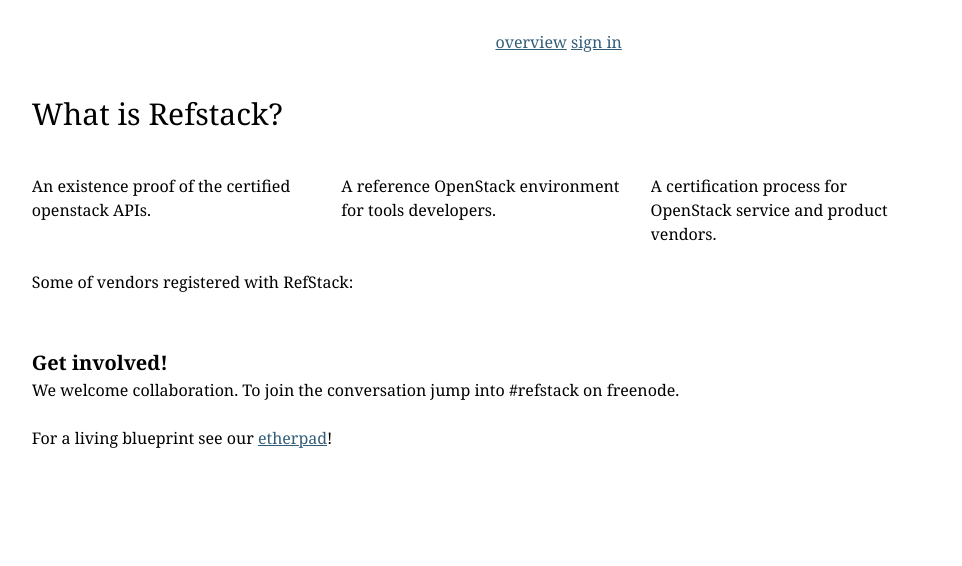
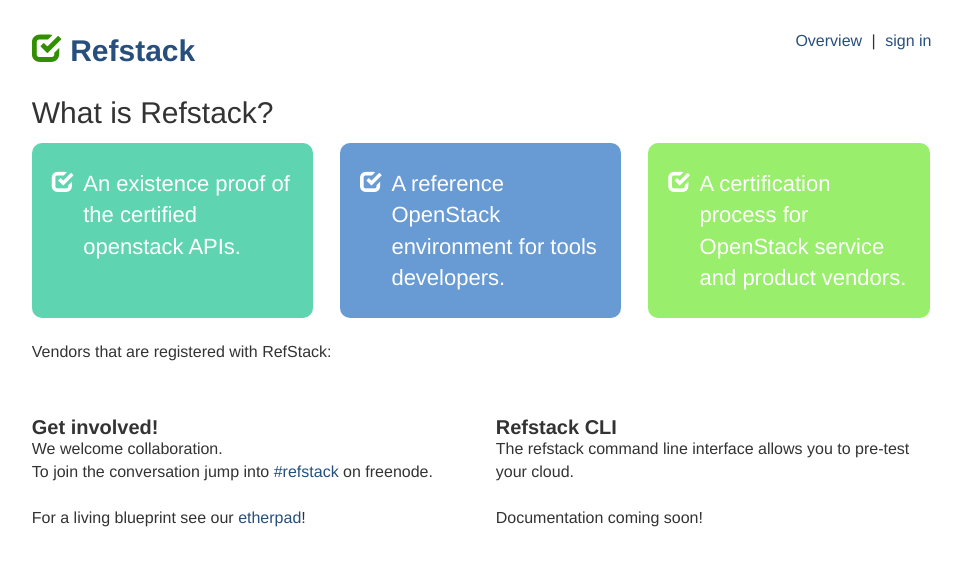
Before and after one commit to openstack-archive/refstack, a Flask app: page / in a window 1280 px wide. Shown: the top 566 px of the page, without its empty margins (159-1121 px from the left). Run offline with Flask 2, Linux system fonts and the light colour scheme; some libraries are stand-ins or nearby versions.

Commit message:
initical superfiscial update of templates and css

```diff
--- a/refstack/static/refstack.css
+++ b/refstack/static/refstack.css
@@ -1,12 +1,23 @@
 body {
-    font-family: 'Georgia', serif;
+    font-family: helvetica, san-serif;
     font-size: 16px;
     margin: 30px;
     padding: 0;
 }
 
+.unit {
+    margin: 0px;
+    padding: 0px;
+}
+
 a {
-    color: #335E79;
+    color: #274F7D;
+    text-decoration: none;
+}
+
+a:hover{
+    text-decoration: underline;
+    color: #274F7D;
 }
 
 p.message {
@@ -21,14 +32,52 @@
     background: #EBCACA;
 }
 
-.navigation li { display: inline;}
+.navigation{
+    display: block;
+    float: right;
+}
+.navigation li {
+    display: inline-block;
+    padding-left: 5px;
+
+}
 
 input {
-    font-family: 'Georgia', serif;
+    font-family: helvetica, san-serif;
     font-size: 16px;
     border: 1px solid black;
     color: #335E79;
     padding: 2px;
+}
+
+
+
+h1, h2, h3, h4 {
+    font-weight: normal;
+    font-family: helvetica, san-serif;
+    margin:0px;
+    padding: 0px;
+}
+
+h2{
+    font-size: 18px;
+    margin-bottom: 0px !important;
+}
+
+.logo{
+    display: block;
+    height: 50px;
+
+    color: #274F7D;
+    font-size: 30px;
+    font-weight: bold;
+}
+a.logo:hover{
+    text-decoration: none;
+    color: #274F7D;
+}
+.logo span{
+    color: #329000;
 }
 
 input[type="submit"] {
@@ -42,6 +91,33 @@
     padding-left: 24px;
 }
 
-h1, h2 {
-    font-weight: normal;
+.left{
+    background-color: #5FD4B1;
 }
+.center{
+    background-color: #689AD3;
+}
+.right{
+    background-color: #99EE6B;
+}
+
+.option{
+    border-radius: 10px;
+    padding: 25px 20px;
+    color: white;
+    height: 175px;
+    font-size: 22px;
+}
+.option p{
+    display: block;
+    width: 210px;
+    float: right;
+}
+
+.panel-heading{
+    font-weight: bold;
+}
+.panel-heading span{
+    color: #274F7D;
+    margin-right: 6px;
+}
--- a/refstack/templates/index.html
+++ b/refstack/templates/index.html
@@ -4,28 +4,38 @@
         <div class="unit span-grid">
             <h2>What is Refstack?</h2>
         </div>
-        <div class="unit one-of-three">
-            An existence proof of the certified openstack APIs.
+        <div class="unit one-of-three left option">
+            <span class="glyphicon glyphicon-check"></span>
+            <p>An existence proof of the certified openstack APIs.</p>
         </div>
-        <div class="unit one-of-three">
-            A reference OpenStack environment for tools developers.
+        <div class="unit one-of-three center option">
+            <span class="glyphicon glyphicon-check"></span>
+            <p>A reference OpenStack environment for tools developers.</p>
         </div>
-        <div class="unit one-of-three">
-            A certification process for OpenStack service and product vendors.
+        <div class="unit one-of-three right option">
+            <span class="glyphicon glyphicon-check"></span>
+            <p>A certification process for OpenStack service and product vendors.</p>
         </div>
         <div class="unit span-grid">
             <br/>
-            Some of vendors registered with RefStack:<br/><br/>
+            Vendors that are registered with RefStack:<br/><br/>
             <ul>
                 {% for vendor in vendors %}
                 <li><a href="mailto:{{ vendor.contact_email }}">{{ vendor.vendor_name }}</a></li>
                 {% endfor %}
             </ul>
         </div>
-        <div class="unit span-grid">
+        <div class="unit one-of-two">
             <h3>Get involved!</h3>
-            We welcome collaboration. To join the conversation jump into #refstack on freenode.
+            We welcome collaboration. <Br>
+            To join the conversation jump into <a href="irc://irc.freenode.net/channel?refstack">#refstack</a> on freenode.
             <br/><br/>
             For a living blueprint see our <a href="https://etherpad.openstack.org/RefStackBlueprint">etherpad</a>!
         </div>
+        <div class="unit one-of-two">
+            <h3>Refstack CLI</h3>
+            The refstack command line interface allows you to pre-test your cloud. <br>
+            <br/>
+            Documentation coming soon!
+        </div>
 {% endblock %}
--- a/refstack/templates/layout.html
+++ b/refstack/templates/layout.html
@@ -1,36 +1,62 @@
 <!doctype html>
+<html>
   <head>
     <title>{% block title %}Welcome{% endblock %} | RefStack</title>
-<link rel="stylesheet" type="text/css" href="{{ url_for('static',
-  filename='refstack.css') }}">
+    <script src="http://code.jquery.com/jquery-1.10.1.min.js"></script>
+    <script src="//netdna.bootstrapcdn.com/bootstrap/3.0.0/js/bootstrap.min.js"></script>
+    <!-- refstack specific js-->
+    <script src="{{ url_for('static', filename='refstack.js') }}"></script>
+
+    <link rel="stylesheet" href="//netdna.bootstrapcdn.com/bootstrap/3.0.0/css/bootstrap.min.css">
+    <link rel="stylesheet" type="text/css" href="{{ url_for('static', filename='refstack.css') }}">
     <link rel="stylesheet" type="text/css" href="/static/toast.css">
+    <!-- compiled and minified bootstrap JavaScript -->
+
+
   </head>
   <body>
-
   	<div class="container">
   	    <div class="grid">
-
-<div class="unit one-of-two">	</div>
+          <div class="unit one-of-two">
+            <a href="/" class="logo">
+              <span class="glyphicon glyphicon-check"></span>
+              Refstack
+            </a>
+          </div>
 
           <div class="unit one-of-two">
+
             <ul class="navigation">
-  <li><a href="{{ url_for('index') }}">overview</a>
+
               {% if g.user %}
-  <li><a href="{{ url_for('edit_profile') }}">profile</a>
-  <li><a href="{{ url_for('logout') }}">sign out [{{ g.user.name }}]</a>
+                <li>
+                  <a href="{{ url_for('index') }}">home</a>
+                </li>
+                <li> | </li>
+                <li>
+                  <span class="glyphicon glyphicon-user"></span>
+                  <a href="{{ url_for('edit_profile') }}">{{ g.user.name }}</a>
+                </li>
+                <li> | </li>
+                <li>
+                  <a href="{{ url_for('logout') }}">sign out</a>
+                </li>
               {% else %}
-  <li><a href="{{ url_for('login') }}">sign in</a>
+                <li>
+                  <a href="{{ url_for('index') }}">Overview</a>
+                </li>
+                <li> | </li>
+                <li>
+                  <a href="{{ url_for('login') }}">sign in</a>
+                </li>
               {% endif %}
             </ul>
           </div>
-
           {% for message in get_flashed_messages() %}
-  <p class=message>{{ message }}
+            <p class=message>{{ message }}</p>
           {% endfor %}
-
           {% block body %}{% endblock %}
-
-
   		</div>
   	</div>
-</body></html>
+  </body>
+</html>
```
Lines whose indentation alone changed are shown as unchanged.
